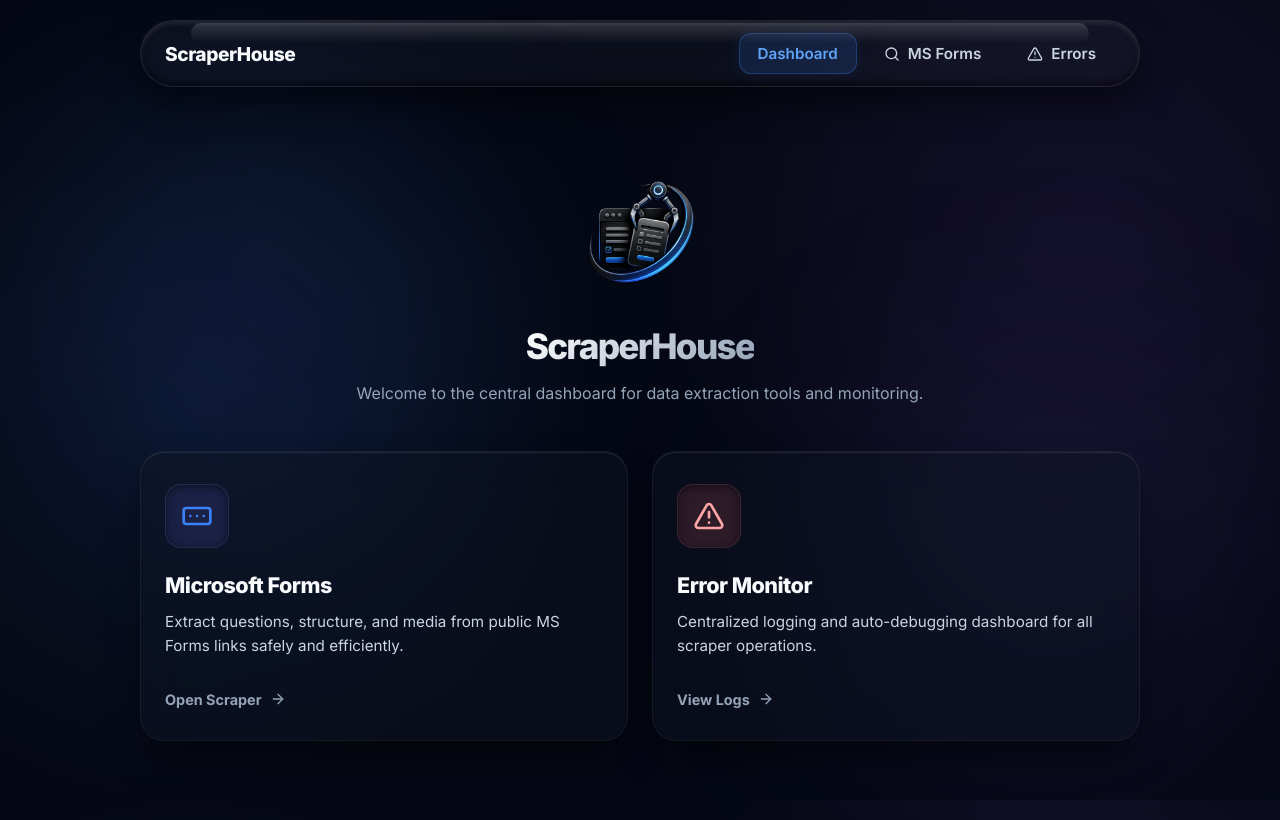
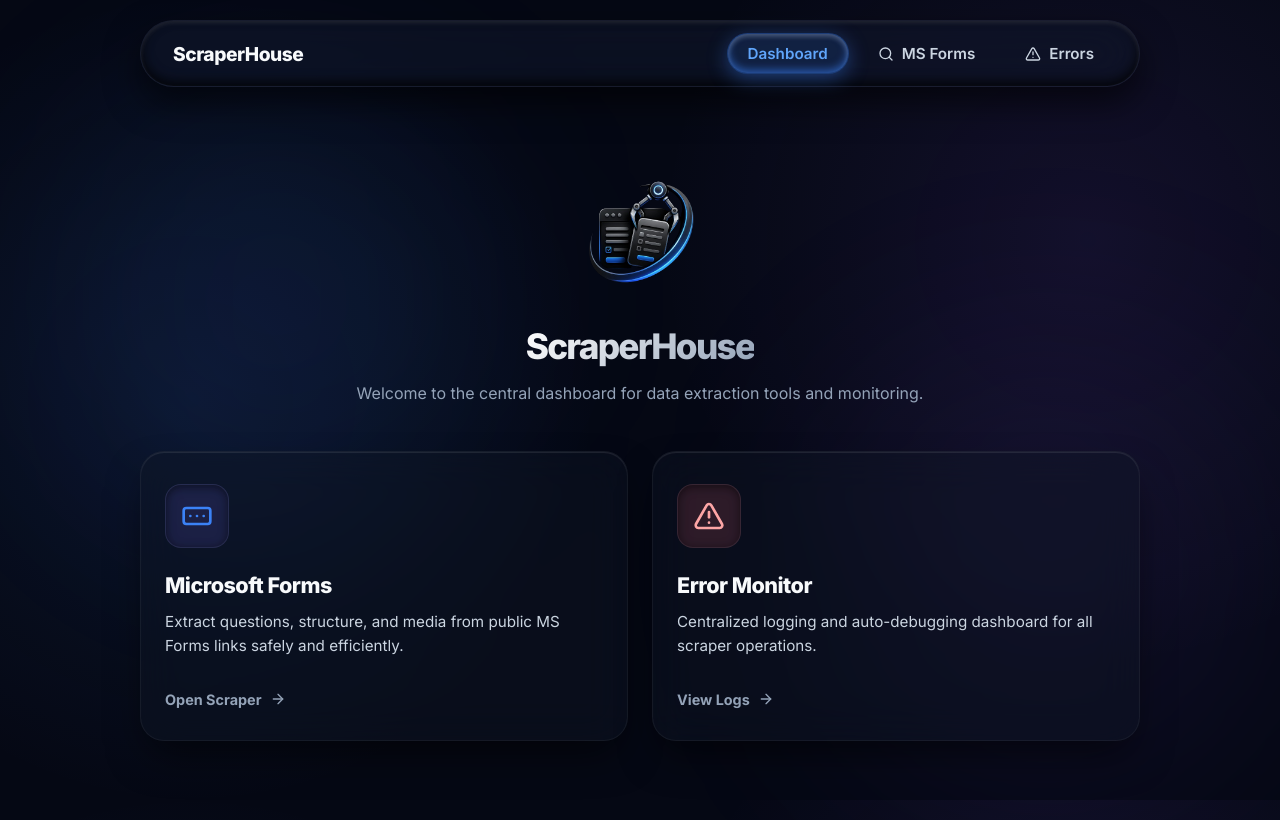
Before and after one commit to ProBimkim/ScraperHouse, a Next.js app: page / in a window 1280 px wide. Built offline with nearby package versions, Linux system fonts and the light colour scheme; no server answers; the database is empty.

Commit message:
Refine header liquid glass realism and nav links

```diff
--- a/src/app/globals.css
+++ b/src/app/globals.css
@@ -123,31 +123,18 @@
   padding: 12px 24px;
   margin: 20px auto;
   max-width: 1000px;
-  background: rgba(255, 255, 255, 0.03);
-  backdrop-filter: blur(20px);
-  -webkit-backdrop-filter: blur(20px);
-  border: 1px solid rgba(255, 255, 255, 0.08);
+  background: rgba(15, 23, 42, 0.6);
+  backdrop-filter: blur(24px);
+  -webkit-backdrop-filter: blur(24px);
+  border: 1px solid rgba(255, 255, 255, 0.05);
   box-shadow:
-    inset 0 3px 5px rgba(255, 255, 255, 0.1),
-    inset 0 -3px 8px rgba(0, 0, 0, 0.6),
-    0 15px 35px rgba(0, 0, 0, 0.5);
+    inset 0 2px 4px rgba(255, 255, 255, 0.1),
+    inset 0 -4px 12px rgba(0, 0, 0, 0.8),
+    0 15px 35px rgba(0, 0, 0, 0.6);
   position: sticky;
   top: 20px;
   z-index: 100;
   border-radius: 999px;
-  overflow: hidden;
-}
-.navbar::before {
-  content: '';
-  position: absolute;
-  top: 2px;
-  left: 50%;
-  transform: translateX(-50%);
-  width: 90%;
-  height: 30%;
-  background: linear-gradient(to bottom, rgba(255,255,255,0.15), transparent);
-  border-radius: 999px;
-  pointer-events: none;
 }
 .nav-brand {
   display: flex;
@@ -157,6 +144,7 @@
   font-size: 1.2rem;
   letter-spacing: -0.025em;
   color: var(--text-main);
+  padding-left: 8px;
 }
 .nav-brand-icon {
   width: 32px;
@@ -174,8 +162,8 @@
   gap: 8px;
 }
 .nav-link {
-  padding: 10px 18px;
-  border-radius: var(--radius-sm);
+  padding: 10px 20px;
+  border-radius: 999px;
   font-size: 0.95rem;
   font-weight: 600;
   color: var(--text-secondary);
@@ -190,12 +178,20 @@
 .nav-link:hover {
   color: var(--text-main);
   background: rgba(255, 255, 255, 0.05);
+  border: 1px solid rgba(255, 255, 255, 0.1);
+  box-shadow:
+    inset 0 3px 5px rgba(255, 255, 255, 0.1),
+    inset 0 -3px 8px rgba(0, 0, 0, 0.6),
+    0 8px 20px rgba(0, 0, 0, 0.4);
 }
 .nav-link.active {
   background: rgba(59, 130, 246, 0.15);
   color: #60a5fa;
   border: 1px solid rgba(59, 130, 246, 0.3);
-  box-shadow: 0 0 15px rgba(59, 130, 246, 0.1);
+  box-shadow:
+    inset 0 3px 5px rgba(255, 255, 255, 0.2),
+    inset 0 -3px 8px rgba(59, 130, 246, 0.6),
+    0 5px 20px rgba(59, 130, 246, 0.4);
 }
 .nav-badge {
   background: #ef4444;
```
